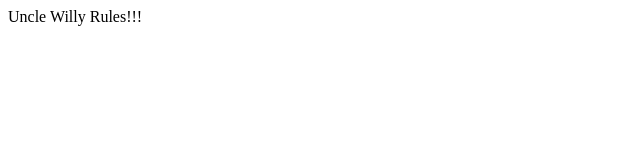
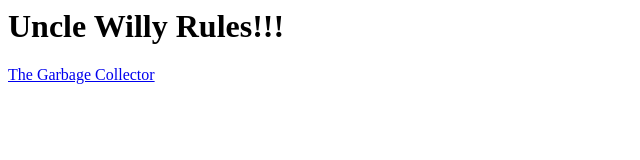
Before and after one commit to wmavis/wmavis.github.io, a plain HTML site: page index.html in a window 1280 px wide. Shown: the whole page, without its empty margins (0-640 px from the left). Drawn offline with Linux system fonts and the light colour scheme.

Commit message:
Add link

```diff
--- a/index.html
+++ b/index.html
@@ -1 +1,3 @@
-Uncle Willy Rules!!!
+<h1>Uncle Willy Rules!!!</h1>
+
+<a href="TheGarbageCollector/index.html">The Garbage Collector</a>
```
Also changed, not shown: 1 other file.
